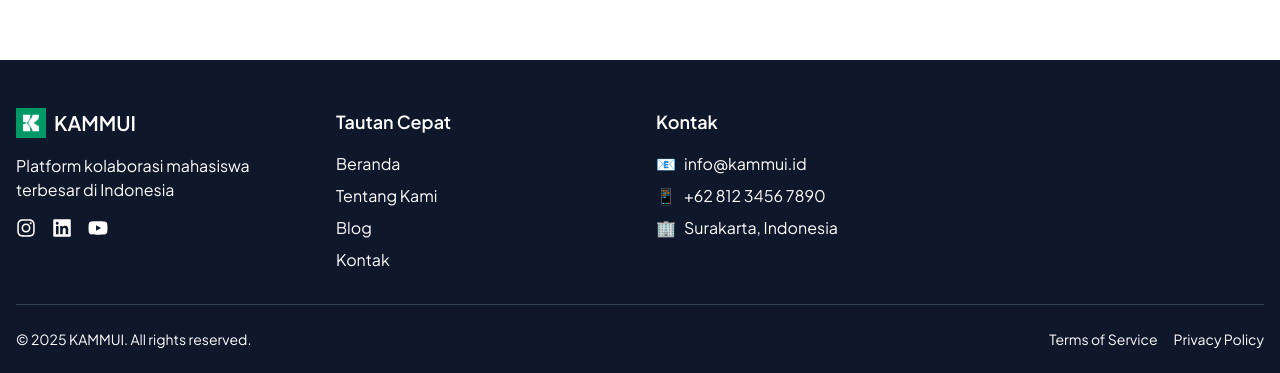
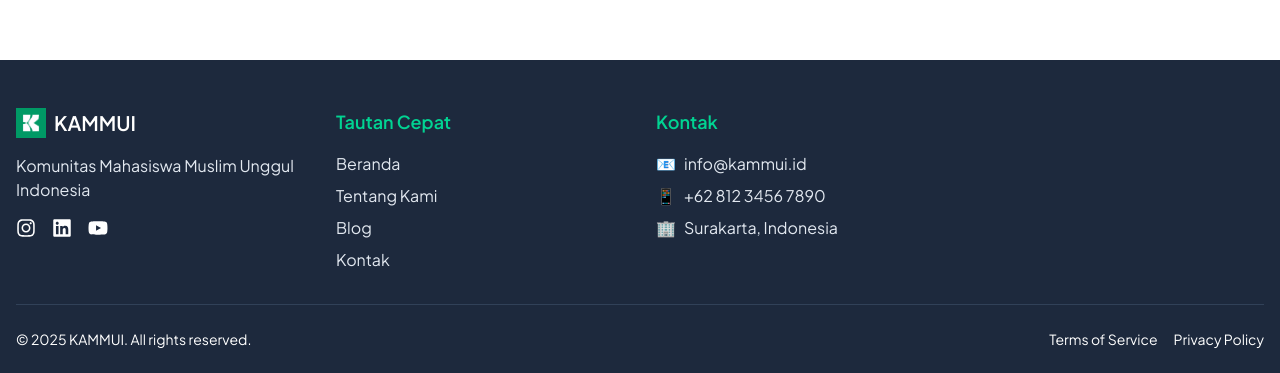
Before and after one commit to mgs28-mh/mgs, a Next.js app: page / in a window 1280 px wide. Shown: the part 3486-3859 px from the top of the page. Built offline with nearby package versions, Linux system fonts and the light colour scheme; no server answers.

Commit message:
mgs: looks better

```diff
--- a/components/footer.tsx
+++ b/components/footer.tsx
@@ -5,7 +5,7 @@ import { FaInstagram, FaLinkedin, FaYoutube, } from 'react-icons/fa';
 
 export default function Footer() {
   return (
-    <footer className="bg-slate-900 text-white pt-12 pb-6">
+    <footer className="bg-slate-800 text-white pt-12 pb-6">
       <div className="container mx-auto px-4">
         <div className="grid grid-cols-1 md:grid-cols-4 gap-8 mb-8">
 
@@ -21,8 +21,8 @@ export default function Footer() {
             />
               <span className="text-xl font-bold">KAMMUI</span>
             </div>
-            <p className="text-white">
-              Platform kolaborasi mahasiswa terbesar di Indonesia
+            <p className="text-slate-200">
+              Komunitas Mahasiswa Muslim Unggul Indonesia
             </p>
             <div className="flex gap-4">
               <Link href="#" className="text-white hover:text-emerald-400 transition">
@@ -39,8 +39,8 @@ export default function Footer() {
 
           {/* Quick Links */}
           <div>
-            <h3 className="text-lg font-semibold mb-4 text-white">Tautan Cepat</h3>
-            <ul className="space-y-2 text-white">
+            <h3 className="text-lg font-semibold mb-4 text-emerald-400">Tautan Cepat</h3>
+            <ul className="space-y-2 text-slate-200">
               <li><Link href="/" className="hover:text-emerald-400 transition">Beranda</Link></li>
               <li><Link href="/about" className="hover:text-emerald-400 transition">Tentang Kami</Link></li>
               <li><Link href="/blog" className="hover:text-emerald-400 transition">Blog</Link></li>
@@ -50,8 +50,8 @@ export default function Footer() {
 
           {/* Contact Info */}
           <div>
-            <h3 className="text-lg font-semibold mb-4 text-white">Kontak</h3>
-            <ul className="space-y-2 text-white">
+            <h3 className="text-lg font-semibold mb-4 text-emerald-400">Kontak</h3>
+            <ul className="space-y-2 text-slate-200">
               <li className="flex items-start gap-2">
                 <span>📧</span>
                 <span>info@kammui.id</span>
```
